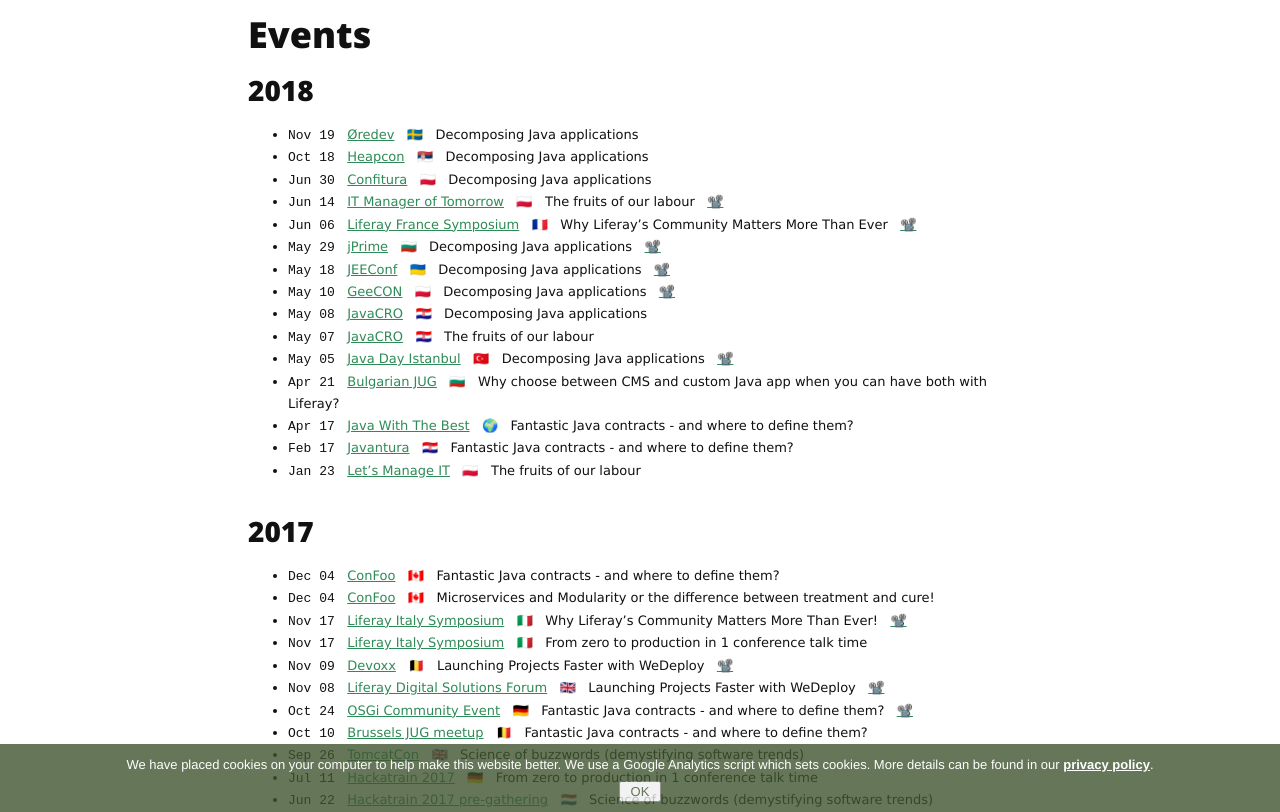
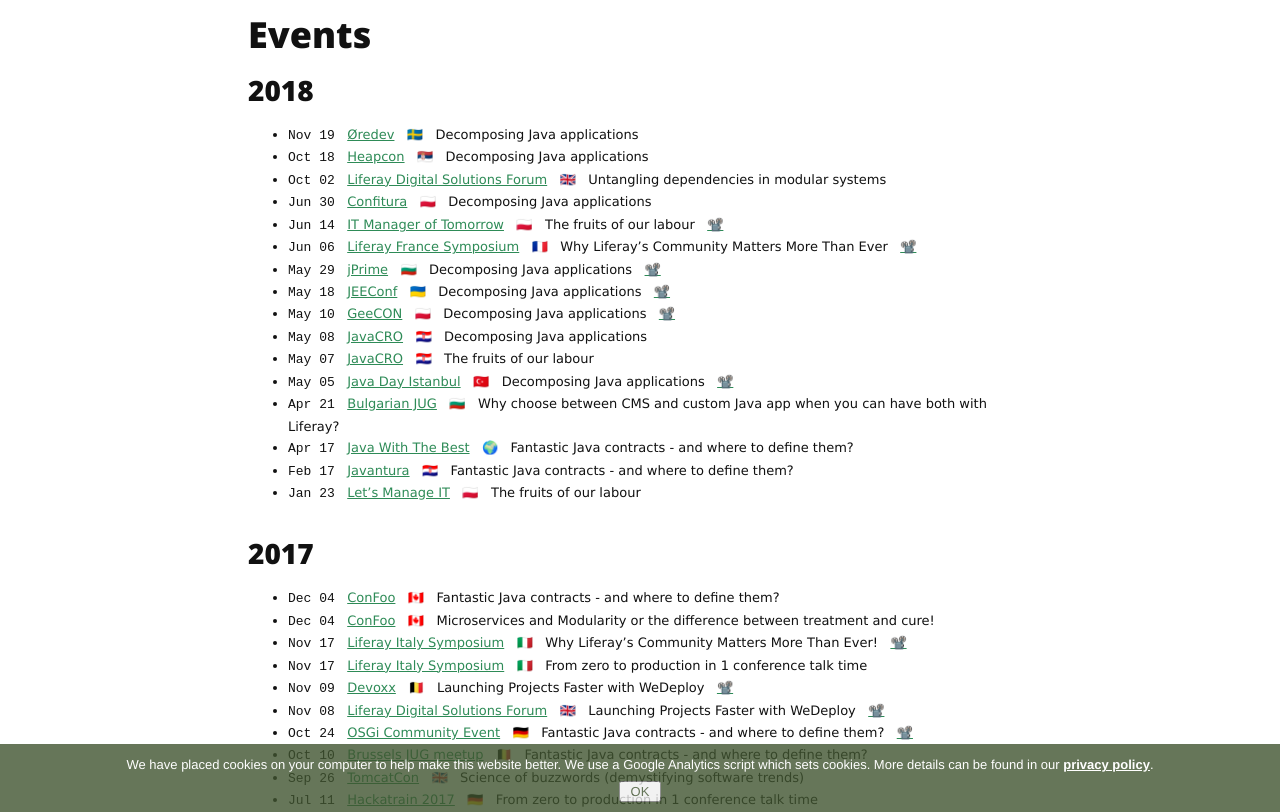
Before and after one commit to azzazzel/azzazzel.github.io, a Jekyll site: the page built from talks.md, in a window 1280 px wide and 900 px high, scrolled down 770 px, cut to the strip 88-900 px from the top of the window. Built offline with Jekyll 4.4.1, drawn with Linux system fonts in a browser that asks for light colours; nearby versions of some CDN libraries.

Commit message:
Added LDSF UK

```diff
--- a/talks.md
+++ b/talks.md
@@ -83,6 +83,8 @@
 &nbsp; 🇸🇪 &nbsp; Decomposing Java applications
 - `Oct 18` &nbsp; [Heapcon](https://heapcon.io/)
 &nbsp; 🇷🇸 &nbsp; Decomposing Java applications
+- `Oct 02` &nbsp; [Liferay Digital Solutions Forum](https://www.liferay.com/web/events-ldsf-uk)
+&nbsp; 🇬🇧 &nbsp; Untangling dependencies in modular systems
 - `Jun 30` &nbsp; [Confitura](https://2018.confitura.pl/)
 &nbsp; 🇵🇱 &nbsp; Decomposing Java applications
 - `Jun 14` &nbsp; [IT Manager of Tomorrow](http://www.itmtconf.com/2018-en/)
```
